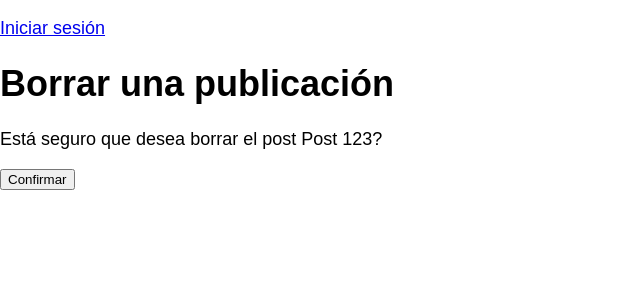
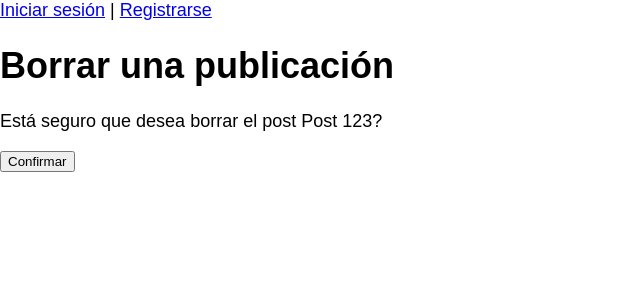
Before and after one commit to osm3rr/blog_july, a Django app: page /post/1/delete/ in a window 1280 px wide. Shown: the part 143-443 px from the top of the page, without its empty margins (0-640 px from the left). Run offline with Django 5.2, Linux system fonts and the light colour scheme; data comes from the database, SQL or seed files in the repository; both versions use the stored data as it was after the commit.

Commit message:
link signup done

```diff
--- a/templates/_base.html
+++ b/templates/_base.html
@@ -27,7 +27,8 @@
             <button type="submit">Cerrar sesión</button>
         </form>
     {% else %}
-        <p><a href="{% url 'login' %}">Iniciar sesión</a></p>
+        <a href="{% url 'login' %}">Iniciar sesión</a> |
+        <a href="{% url 'signup' %}">Registrarse</a>
     {% endif %}
 
     {% block content %}
```
Also changed, not shown: db.sqlite3.
